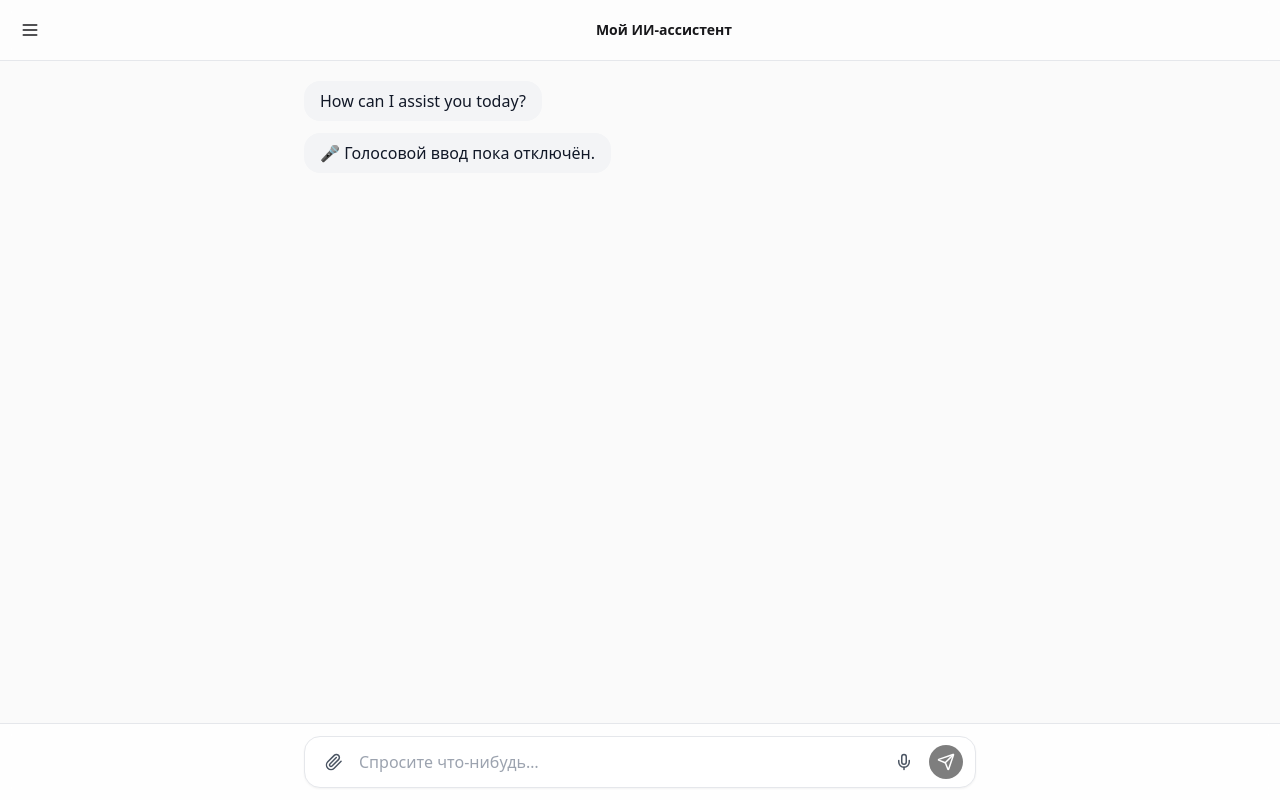
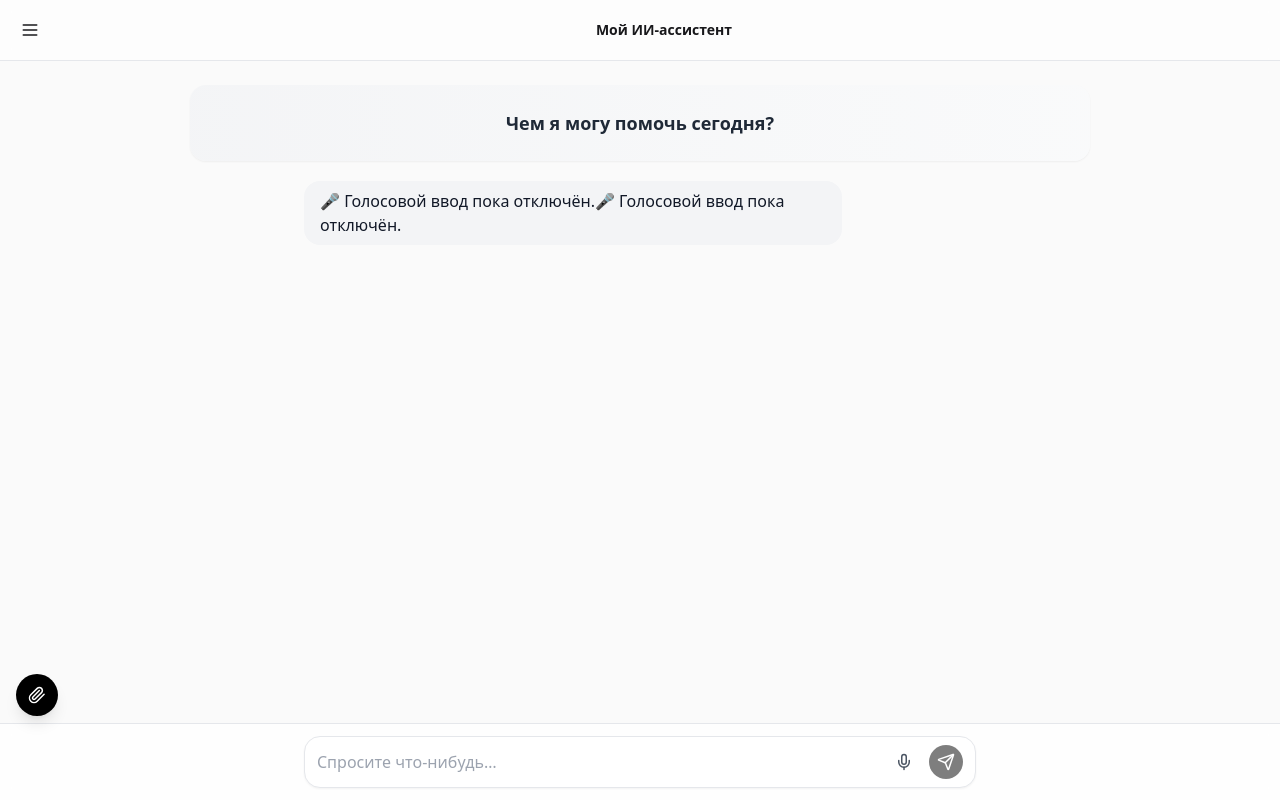
Before and after one commit to 89059043673d-ctrl/ai-assistant-chat, a Next.js app: page / in a window 1280 px wide. Both pictures are taken after a click on the button 904 px from the left and 762 px from the top of the page. Built offline with nearby package versions, Linux system fonts and the light colour scheme.

Commit message:
Update Chat.tsx

```diff
--- a/components/Chat.tsx
+++ b/components/Chat.tsx
@@ -4,32 +4,47 @@
 import React, { useEffect, useMemo, useRef, useState } from "react";
 import { Paperclip, Mic, Send, Menu } from "lucide-react";
 
-// Простая модель сообщения
 type Role = "user" | "assistant" | "system";
 type Msg = { id: string; role: Role; content: string };
 
-// Утилита для id
 const uid = () => Math.random().toString(36).slice(2);
 
+// Мини-рендерер жирного текста (**bold**) и переносов строк
+function RichText({ text }: { text: string }) {
+  // разбиваем на строки и внутри строки подсвечиваем **...**
+  const lines = text.split("\n");
+  return (
+    <>
+      {lines.map((line, i) => {
+        const parts = line.split(/(\*\*[^*]+\*\*)/g);
+        return (
+          <span key={i}>
+            {parts.map((p, j) =>
+              p.startsWith("**") && p.endsWith("**") ? (
+                <strong key={j}>{p.slice(2, -2)}</strong>
+              ) : (
+                <React.Fragment key={j}>{p}</React.Fragment>
+              )
+            )}
+            {i < lines.length - 1 && <br />}
+          </span>
+        );
+      })}
+    </>
+  );
+}
+
 export default function Chat() {
-  const [messages, setMessages] = useState<Msg[]>([
-    {
-      id: uid(),
-      role: "assistant",
-      content: "How can I assist you today?",
-    },
-  ]);
+  const [messages, setMessages] = useState<Msg[]>([]);
   const [input, setInput] = useState("");
   const [loading, setLoading] = useState(false);
   const endRef = useRef<HTMLDivElement | null>(null);
   const abortRef = useRef<AbortController | null>(null);
 
-  // авто-скролл вниз
   useEffect(() => {
     endRef.current?.scrollIntoView({ behavior: "smooth", block: "end" });
   }, [messages]);
 
-  // История для сервера (без «пустого» ассистента во время стрима)
   const historyForServer = useMemo(
     () =>
       messages
@@ -45,12 +60,10 @@ export default function Chat() {
     setInput("");
     setLoading(true);
 
-    // Останавливаем прошлый запрос, если вдруг был
     abortRef.current?.abort();
     const ac = new AbortController();
     abortRef.current = ac;
 
-    // Добавляем юзера и пустой ассистент (для стрима)
     const userMsg: Msg = { id: uid(), role: "user", content: text };
     const asstMsg: Msg = { id: uid(), role: "assistant", content: "" };
     setMessages((prev) => [...prev, userMsg, asstMsg]);
@@ -60,15 +73,11 @@ export default function Chat() {
         method: "POST",
         signal: ac.signal,
         headers: { "Content-Type": "application/json" },
-        body: JSON.stringify({
-          text,
-          history: historyForServer,
-        }),
+        body: JSON.stringify({ text, history: historyForServer }),
       });
 
-      // Если сервер вернул ошибку — читаем её как текст
       if (!res.ok) {
-        const errText = await safeReadText(res).catch(() => "Request failed.");
+        const errText = await safeReadText(res).catch(() => "");
         setMessages((prev) =>
           prev.map((m) =>
             m.id === asstMsg.id
@@ -85,7 +94,6 @@ export default function Chat() {
         return;
       }
 
-      // ВАЖНО: сервер шлёт plain-text поток, читаем по кусочкам
       if (!res.body) {
         const txt = await res.text();
         setMessages((prev) =>
@@ -127,7 +135,7 @@ export default function Chat() {
   }
 
   function onSubmit(e: React.FormEvent) {
-    e.preventDefault(); // защищаемся от двойной отправки
+    e.preventDefault();
     void send();
   }
 
@@ -138,9 +146,11 @@ export default function Chat() {
     }
   }
 
+  const hasUserMessaged = messages.some((m) => m.role === "user");
+
   return (
     <div className="flex h-[100dvh] w-full flex-col">
-      {/* Шапка */}
+      {/* Верхняя панель */}
       <header className="sticky top-0 z-10 flex items-center gap-3 border-b bg-white/60 p-3 backdrop-blur">
         <button
           type="button"
@@ -152,7 +162,23 @@ export default function Chat() {
         <h1 className="mx-auto text-sm font-semibold">Мой ИИ-ассистент</h1>
       </header>
 
-      {/* Сообщения */}
+      {/* Приветственный баннер – полупрозрачный, пока не написали первое сообщение */}
+      {!hasUserMessaged && (
+        <div className="mx-auto mt-6 w-[min(92%,900px)] rounded-2xl bg-gradient-to-r from-gray-100/90 to-gray-50/80 p-6 text-center text-lg font-semibold text-gray-800 shadow-sm">
+          Чем я могу помочь сегодня?
+        </div>
+      )}
+
+      {/* ЛЕВАЯ ВНЕШНЯЯ СКРЕПКА (как раньше): фиксированная снизу слева */}
+      <button
+        type="button"
+        className="fixed bottom-[84px] left-4 z-20 rounded-full bg-black p-3 text-white shadow-lg hover:opacity-90"
+        title="Прикрепить"
+      >
+        <Paperclip size={18} />
+      </button>
+
+      {/* Лента сообщений */}
       <main className="flex-1 overflow-y-auto px-4 py-5">
         <div className="mx-auto flex w-full max-w-2xl flex-col gap-3">
           {messages.map((m) => (
@@ -165,6 +191,10 @@ export default function Chat() {
               }
             >
               {m.content || (m.role === "assistant" && loading ? "…" : "")}
+              {/* Рендерим жирный — только для ассистента */}
+              {m.content && m.role === "assistant" && (
+                <RichText text={m.content} />
+              )}
             </div>
           ))}
           <div ref={endRef} />
@@ -177,14 +207,7 @@ export default function Chat() {
         className="sticky bottom-0 z-10 w-full border-t bg-white/80 p-3 backdrop-blur"
       >
         <div className="mx-auto flex w-full max-w-2xl items-center gap-2 rounded-2xl border bg-white px-3 py-2 shadow-sm">
-          <button
-            type="button"
-            className="rounded-full p-2 text-gray-600 hover:bg-black/5"
-            title="Прикрепить"
-          >
-            <Paperclip size={18} />
-          </button>
-
+          {/* Скрепки внутри поля больше нет — она вынесена слева фиксированно */}
           <input
             value={input}
             onChange={(e) => setInput(e.target.value)}
@@ -197,7 +220,6 @@ export default function Chat() {
             type="button"
             className="rounded-full p-2 text-gray-600 hover:bg-black/5"
             title="Голосовой ввод"
-            // заглушка; реальный микрофон можно включить позже
             onClick={() =>
               setMessages((prev) => [
                 ...prev,
@@ -212,6 +234,7 @@ export default function Chat() {
             <Mic size={18} />
           </button>
 
+          {/* Самолётик отправки — остаётся */}
           <button
             type="submit"
             disabled={loading || !input.trim()}
@@ -226,7 +249,6 @@ export default function Chat() {
   );
 }
 
-// Безопасное чтение текста при ошибках
 async function safeReadText(res: Response) {
   try {
     const ct = res.headers.get("content-type") || "";
```
